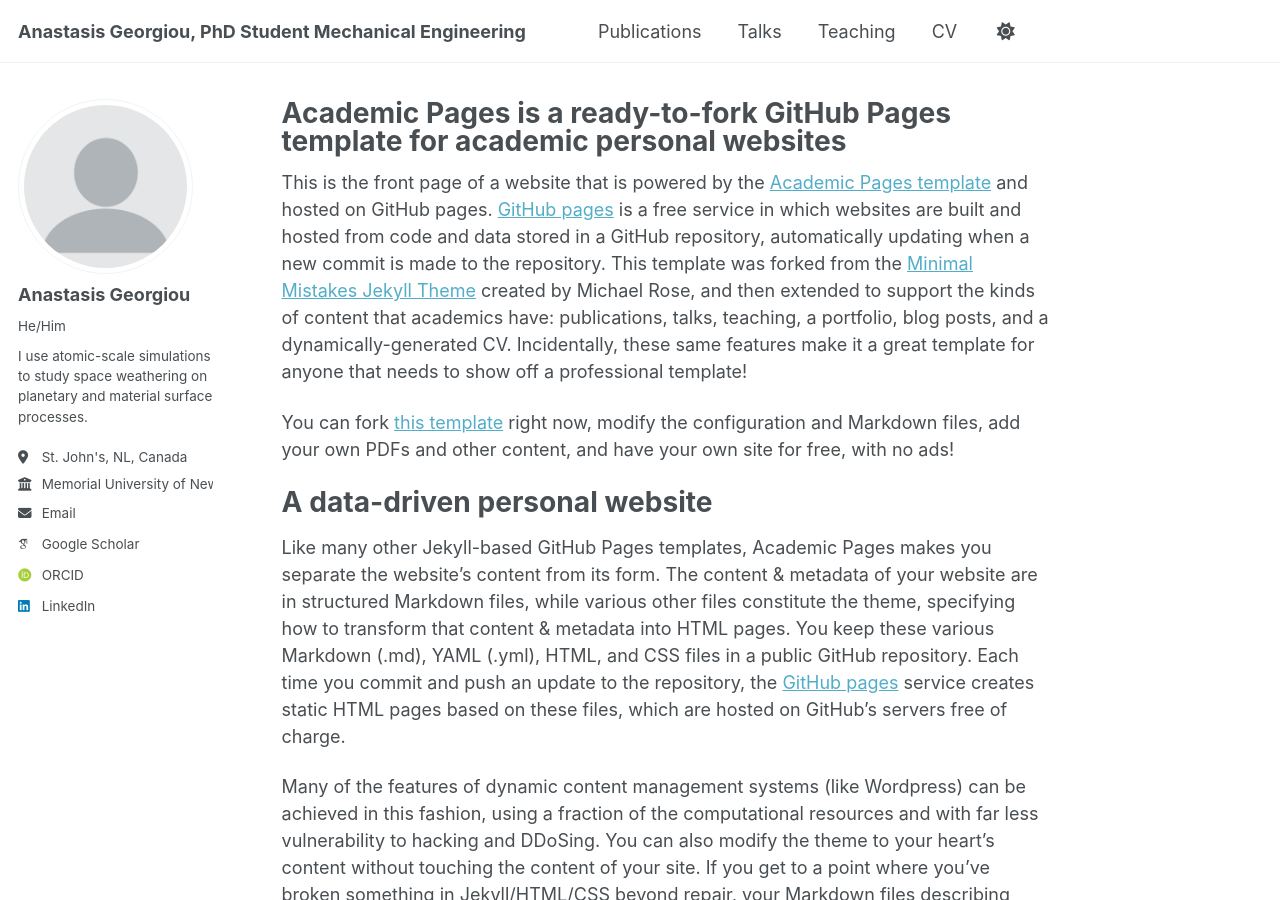
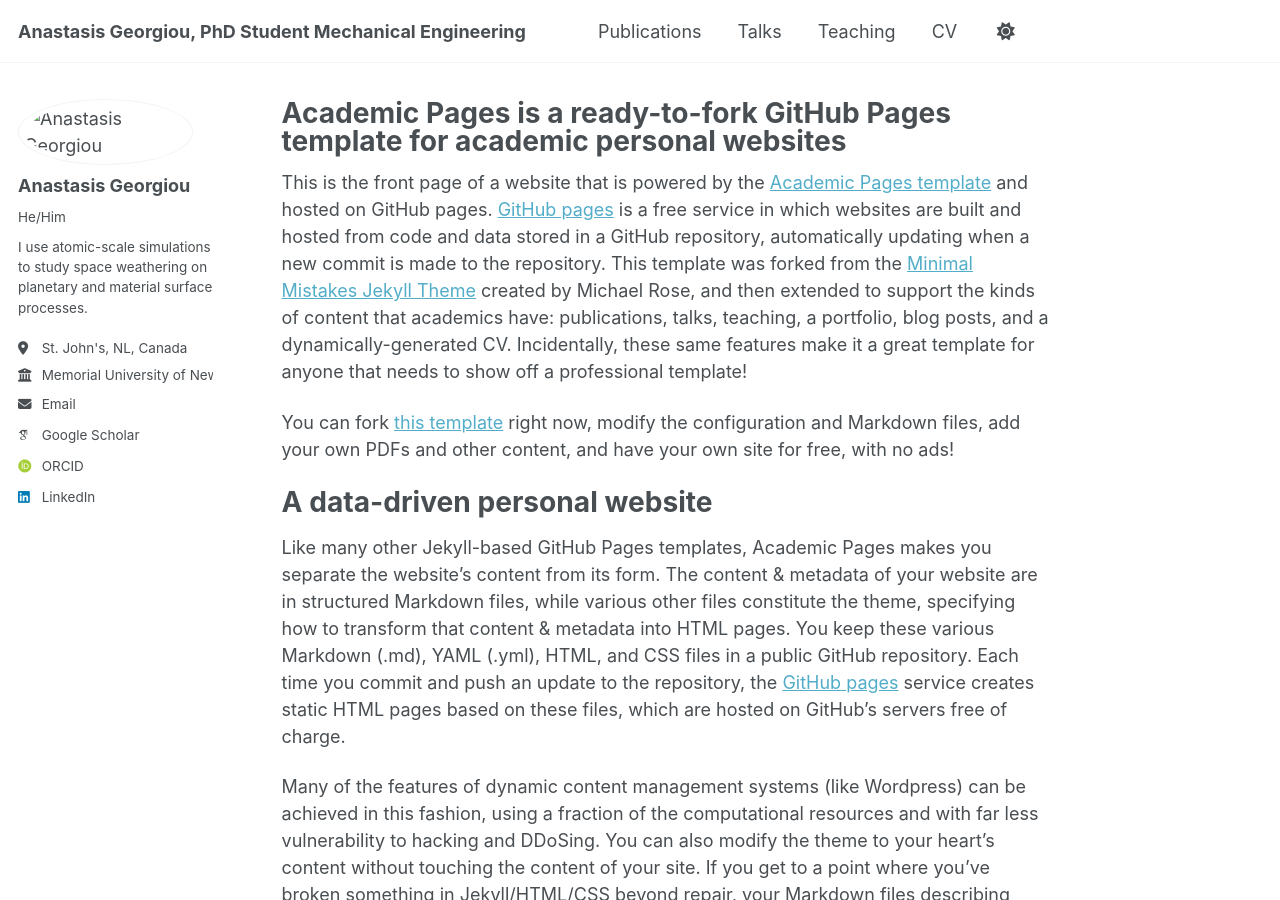
Before and after one commit to a-georgiou19/apgeorgiou.github.io, a Jekyll site: the page built from _pages/about.md, in a window 1280 px wide and 900 px high. Built offline with Jekyll 4.4.1, drawn with Linux system fonts in a browser that asks for light colours; some web fonts are replaced; a script that is not in the unit is left out.

Commit message:
_config.yml

```diff
--- a/_config.yml
+++ b/_config.yml
@@ -22,7 +22,7 @@
 #               Additional customization can be done by editing /_includes/author-profile.html
 author:
   # Biographic information
-  avatar           : "profile.png"
+  avatar           : "a-georgiou19/apgeorgiou.github.io/images/anastasis.jpg"
   name             : "Anastasis Georgiou"
   pronouns         : "He/Him"
   bio              : "I use atomic-scale simulations to study space weathering on planetary and material surface processes."
```
